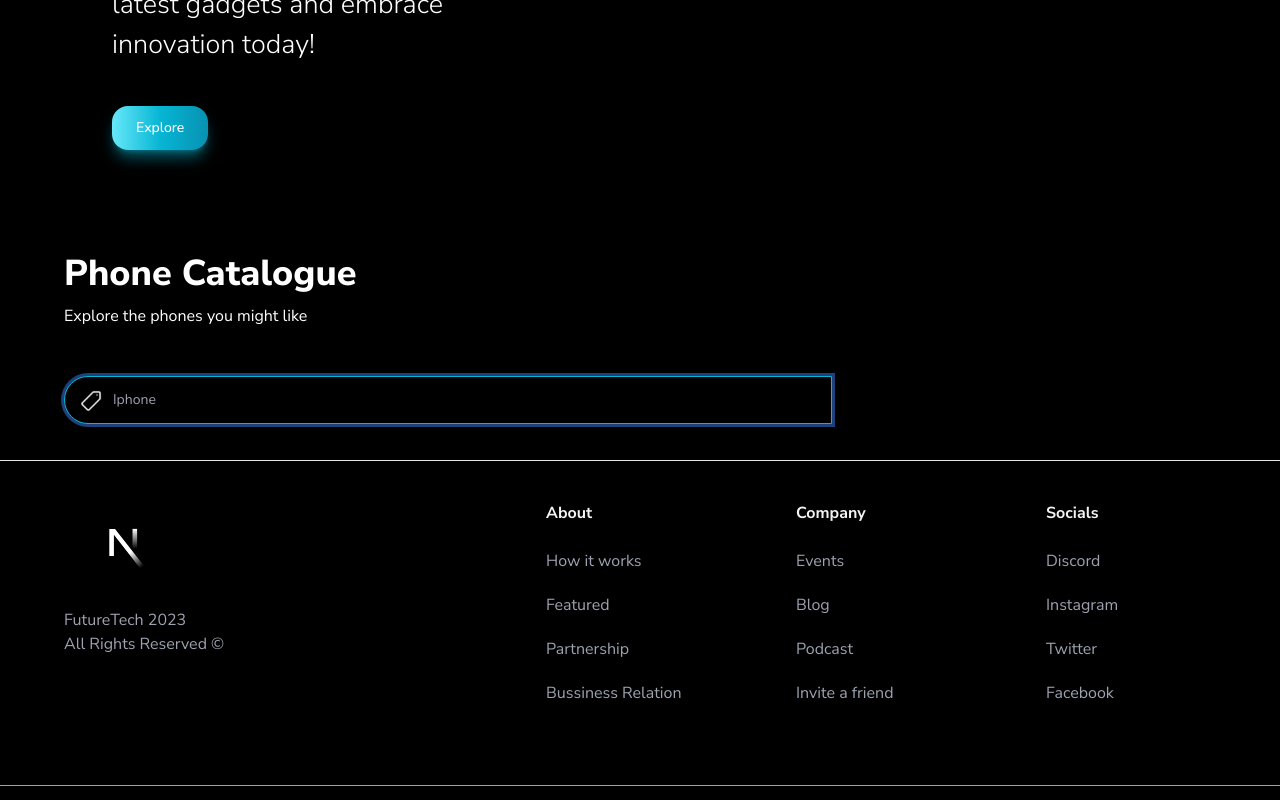
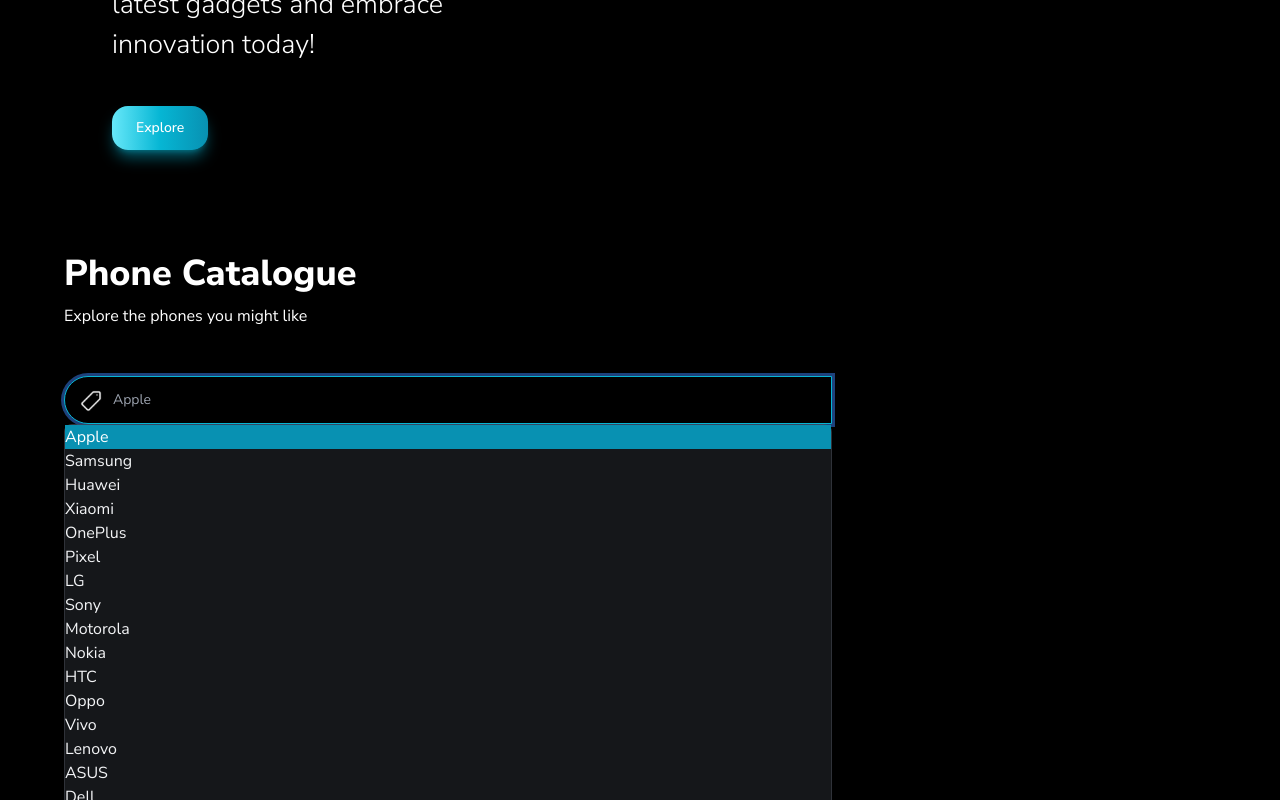
Before and after one commit to svarts/next-ecommerce, a Next.js app: page / in a window 1280 px wide. Both pictures are taken after a click on the button 83 px from the left and 1196 px from the top of the page. Shown: the part 796-1596 px from the top of the page. Built offline with nearby package versions, Linux system fonts and the light colour scheme.

Commit message:
combobox

```diff
--- a/components/SearchManufacturer.tsx
+++ b/components/SearchManufacturer.tsx
@@ -29,7 +29,7 @@
                     </Combobox.Button>
                     <Combobox.Input
                         className="search-manufacturer__input border"
-                        placeholder='Iphone'
+                        placeholder='Apple'
                         displayValue={(manufacturer: string) => manufacturer}
                         onChange={(e) => setQuery(e.target.value)}
                     />
@@ -41,9 +41,29 @@
                         leaveTo="opacity-0"
                         afterLeave={() => setQuery('')}
                     >
+                    <div className='bg-gray-500 bg-opacity-20 rounded-lg shadow-lg backdrop-blur-md border border-gray-500 border-opacity-30'>
                         <Combobox.Options>
-
+                            {filteredManufacturers.length === 0 &&
+                            query !== '' ? (
+                                <Combobox.Option
+                                    value={query}
+                                    className="search-manifacturer__option text-white"
+                                >
+                                    Create "{query}"
+                                </Combobox.Option>
+                            ): (
+                                filteredManufacturers.map((item) => (
+                                    <Combobox.Option
+                                    value={item}
+                                    key={item}
+                                    className={({active}) => `relative search-manifacturer__option ${active ? 'bg-cyan-600 text-white' : 'text-gray-100'}`}
+                                    >
+                                        {item}
+                                    </Combobox.Option>
+                                ))
+                        )}
                         </Combobox.Options>
+                    </div>
                     </Transition>
                 </div>
             </Combobox>
```
